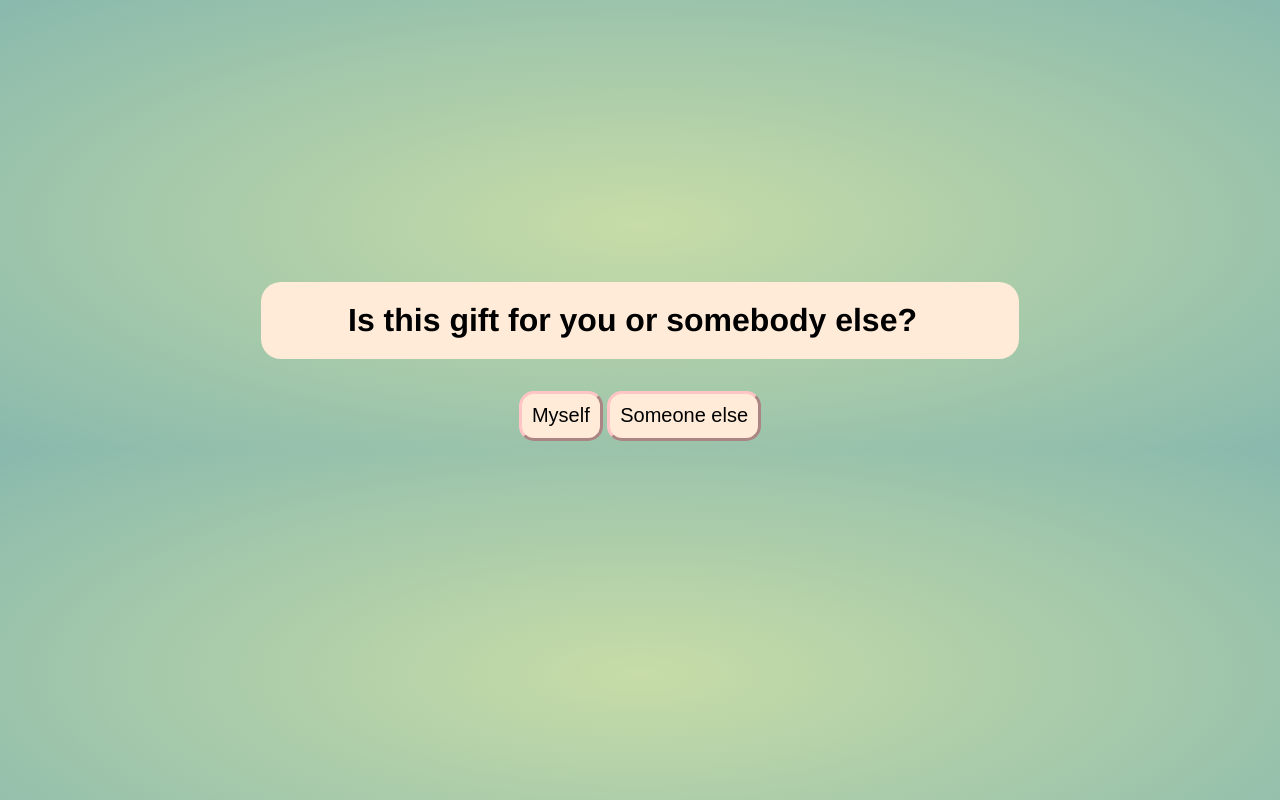
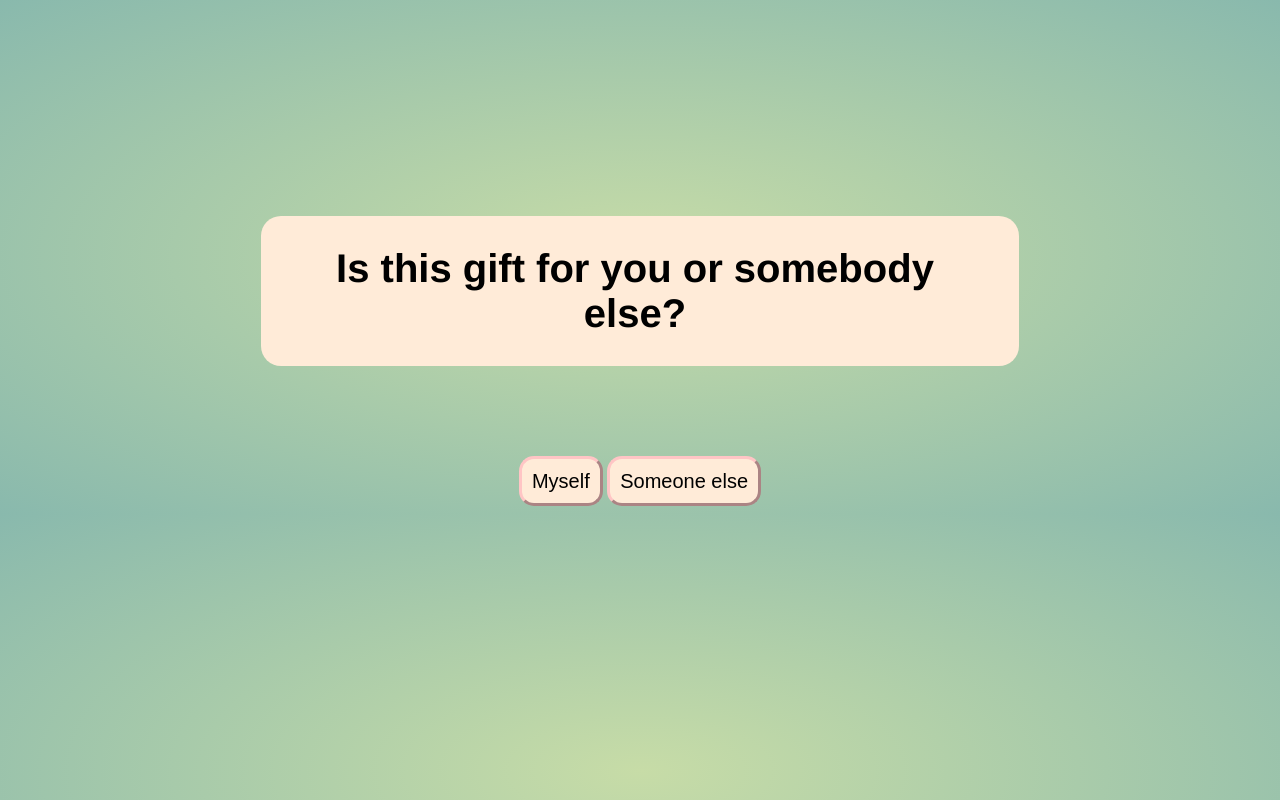
Before and after one commit to margoglvz/Wishlist_Generator, a plain HTML site: page wish_questions.html in a window 1280 px wide. Drawn offline with Linux system fonts and the light colour scheme.

Commit message:
more css changes

```diff
--- a/wish_questions.css
+++ b/wish_questions.css
@@ -6,18 +6,20 @@ html{
 }
 
 #quiz{
-    padding-top: 20%;
+    display: flex;
+    margin-top: 15%;
     text-align: center;
+    flex-direction: column;
 }
 
 button{
+    margin-top: 5%;
     height: 50px;
     background-color: #FFEBD8;
     border-radius: 15px;
     border-color: #FFC5C5;
     border-width: 3px;
     font-size: 20px;
-    margin-top: 10px;
     padding: 10px;
 
 }
@@ -30,11 +32,20 @@ button:hover{
 }
 
 h1{
+    font-size: 40px;
     background-color: #FFEBD8;
-    padding: 20px;
-    padding-left: 5px;
+    padding: 30px;
+    padding-left: 20px;
     margin-left: 20%;
     margin-right: 20%;
     border-radius: 20px;
     box-shadow: gray;
 }
+
+input {
+    margin-top: 5%;
+    width: 40vw;
+    height: 7vh;
+    border-radius: 10px;
+    font-size: 20px;
+}
--- a/wish_questions.js
+++ b/wish_questions.js
@@ -110,7 +110,6 @@ function set() {
 
 document.addEventListener("keyup", (event) => {
     if (event.key == "enter") {
-        console.log("meow");
         set();
     }
 });
```
